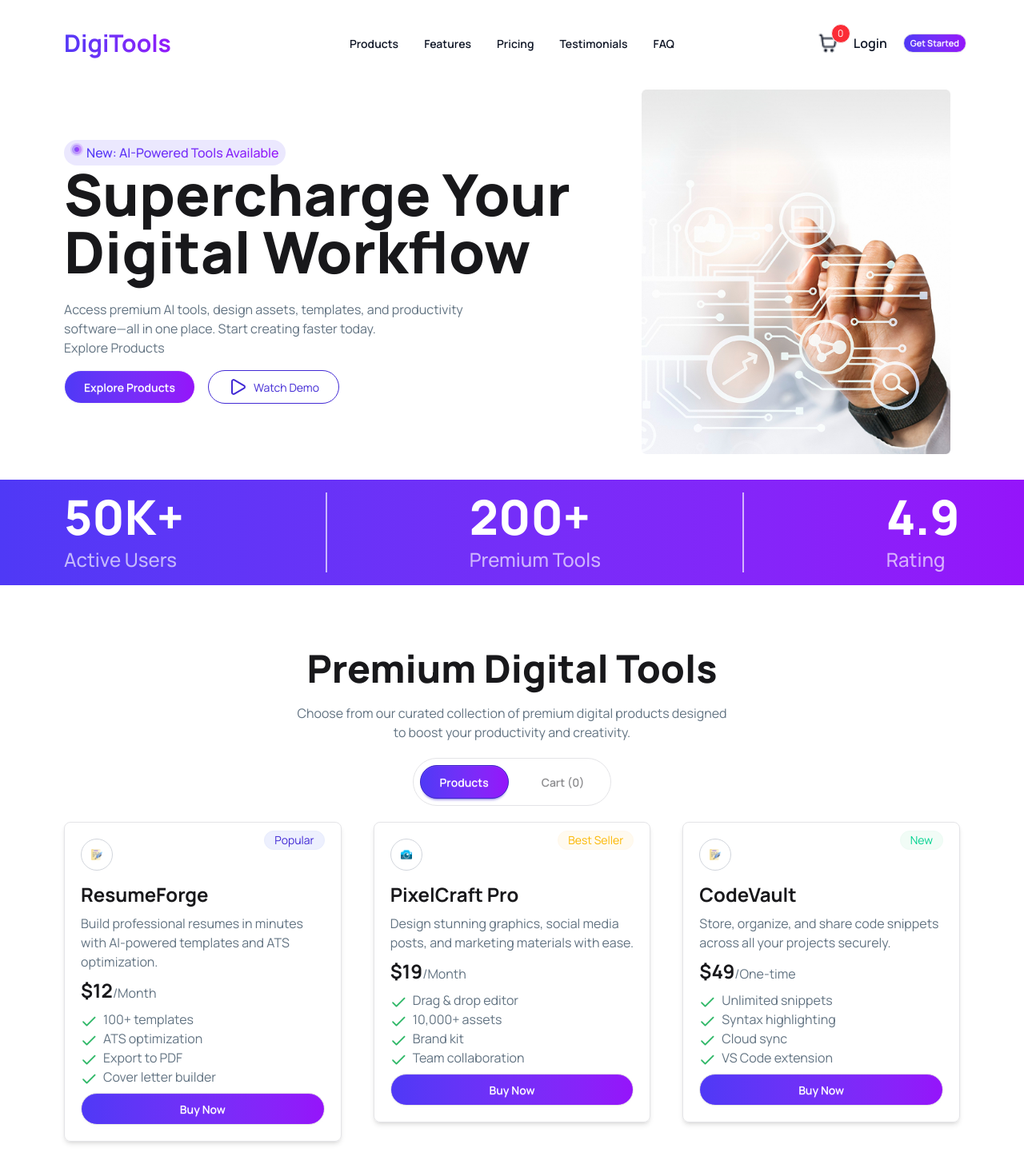
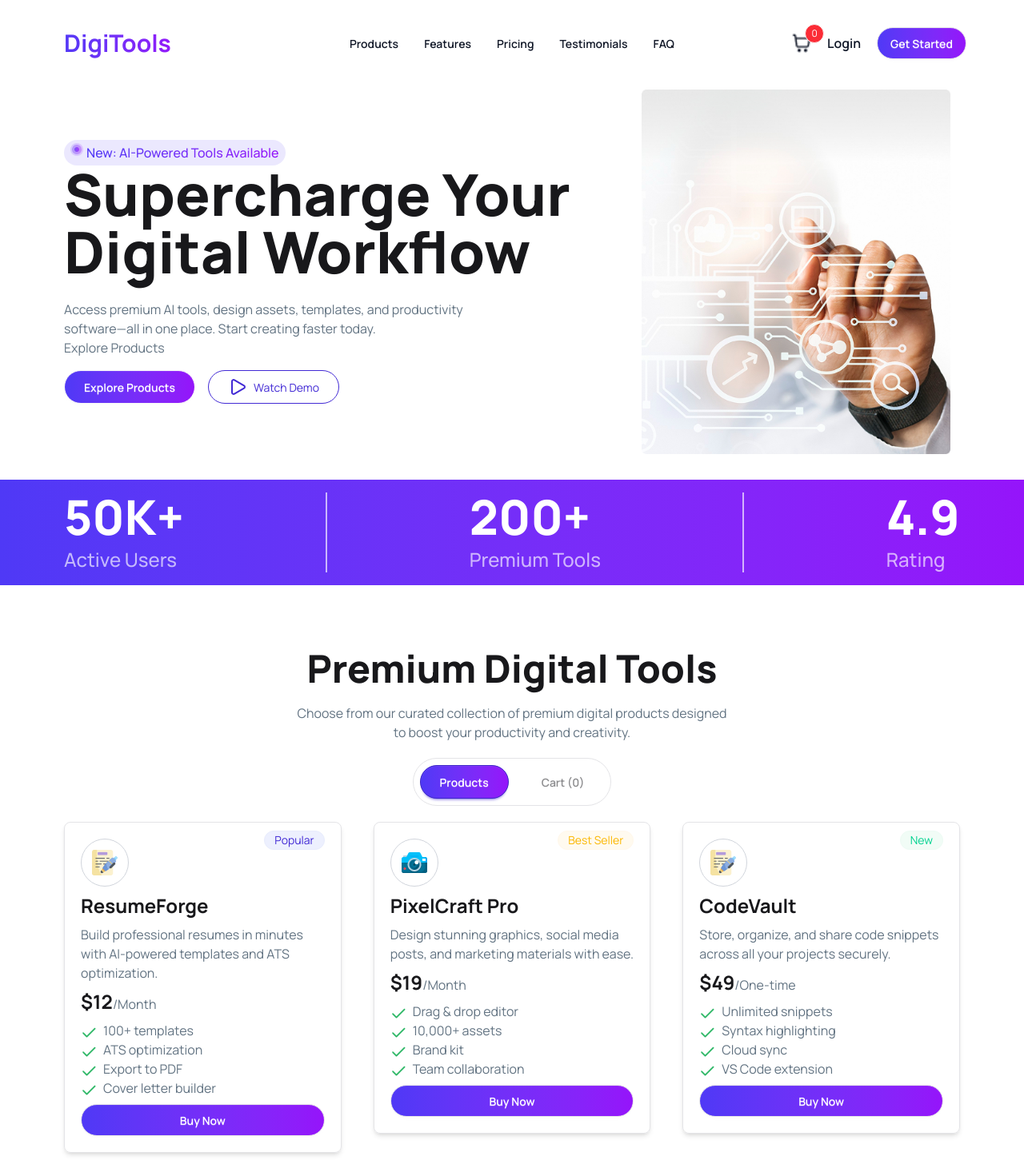
Before and after one commit to pritam-b-dev/DigiTools, a React (Vite) app: page / in a window 1280 px wide. Shown: the top 1466 px of the page at 80% size. Built offline with nearby package versions, Linux system fonts and the light colour scheme.

Commit message:
added most popular badge on pro package. and added reademe file.

```diff
--- a/src/Components/Banner.jsx
+++ b/src/Components/Banner.jsx
@@ -31,7 +31,7 @@ const Banner = () => {
             <div class="badge btn btn-xs bg-linear-to-r from-[#4F39F6] to-[#9514FA] rounded-full text-white md:px-6 md:py-5 px-3 py-4 mr-4 hover:bg-linear-to-r hover:from-[#4f39f69e] hover:to-[#9614fac0]">
               Explore Products
             </div>
-            <div className="badge btn-xs badge-outline badge-primary  md:px-6 md:py-5 px-3 py-4 rounded-full hover:bg-gray-100">
+            <div className="badge btn-xs badge-outline badge-primary cursor-pointer md:px-6 md:py-5 px-3 py-4 rounded-full hover:bg-gray-100">
               <Play /> Watch Demo
             </div>
           </div>
--- a/src/Components/Footer.jsx
+++ b/src/Components/Footer.jsx
@@ -8,8 +8,8 @@ import {
 
 const Footer = () => {
   return (
-    <footer className="bg-zinc-950 border-t border-red-900/50 pt-16 pb-10">
-      <div className="max-w-7xl mx-auto px-6">
+    <footer className=" bg-zinc-950 border-t border-red-900/50 pt-16 pb-10">
+      <div className="max-w-6xl mx-auto px-6">
         <div className="grid grid-cols-1 md:grid-cols-12 gap-12">
           {/* Logo & Description */}
           <div className="md:col-span-4">
--- a/src/Components/NavBar.jsx
+++ b/src/Components/NavBar.jsx
@@ -34,6 +34,11 @@ const NavBar = ({ carts }) => {
           <ul className="menu menu-sm dropdown-content mt-3 z-1 p-2 shadow bg-base-100 rounded-box w-52 font-semibold">
             {" "}
             {NavLinks}{" "}
+            {
+              <li>
+                <a>Login</a>
+              </li>
+            }
           </ul>{" "}
         </div>
         <div className="sm:p-2 text-md font-bold md:text-3xl bg-linear-to-r from-[#4F39F6] to-[#9514FA] bg-clip-text text-transparent ">
@@ -57,7 +62,7 @@ const NavBar = ({ carts }) => {
           </span>
         </div>
         <p className="hidden md:block font-semibold text-[#101727]">Login</p>
-        <a className="btn btn-xs bg-linear-to-r from-[#4F39F6] to-[#9514FA] rounded-full text-white hover:bg-linear-to-r hover:from-[#4f39f69e] hover:to-[#9614fac0]">
+        <a className="btn btn-xs md:btn-md bg-linear-to-r from-[#4F39F6] to-[#9514FA] rounded-full text-white hover:bg-linear-to-r hover:from-[#4f39f69e] hover:to-[#9614fac0]">
           Get Started
         </a>
       </div>
--- a/src/Components/Pricing.jsx
+++ b/src/Components/Pricing.jsx
@@ -60,8 +60,13 @@ const Pricing = () => {
       <div className="flex flex-col md:flex-row max-w-6xl px-4 mx-auto mb-20 justify-between gap-6">
         {plans.map((item) => (
           <div
-            className={`flex flex-col flex-1 p-5 border border-zinc-300 rounded-lg relative ${item.highlighted ? "bg-linear-to-b from-[#4F39F6] to-[#9514FA] text-white border-none" : ""}`}
+            className={`flex flex-col flex-1 p-5 border border-zinc-300 rounded-lg ${item.highlighted ? "relative bg-linear-to-b from-[#4F39F6] to-[#9514FA] text-white border-none" : ""}`}
           >
+            {item.highlighted && (
+              <div className="badge badge-soft badge-warning absolute -top-3 left-1/2 -translate-x-1/2  px-4 py-1 rounded-full text-xs font-bold whitespace-nowrap">
+                Most Popular
+              </div>
+            )}
             <div className="flex-1 space-y-5 mb-5">
               <h1 className="font-bold text-2xl">{item.name}</h1>
               <p
--- a/src/Components/ProductCard.jsx
+++ b/src/Components/ProductCard.jsx
@@ -20,7 +20,7 @@ const ProductCard = ({ product, carts, setCarts }) => {
     <>
       <div className="p-5 border border-zinc-200 shadow-md rounded-lg relative">
         <div className="space-y-2">
-          <div className="h-10 p-3 rounded-full border border-gray-300 inline-block">
+          <div className="h-15 w-15  rounded-full border border-gray-300 flex justify-center items-center">
             <img
               className="max-h-full max-w-full object-contain"
               src={product.icon}
```
Also changed, not shown: 2 other files (tests, documents, lock files or other folders).
